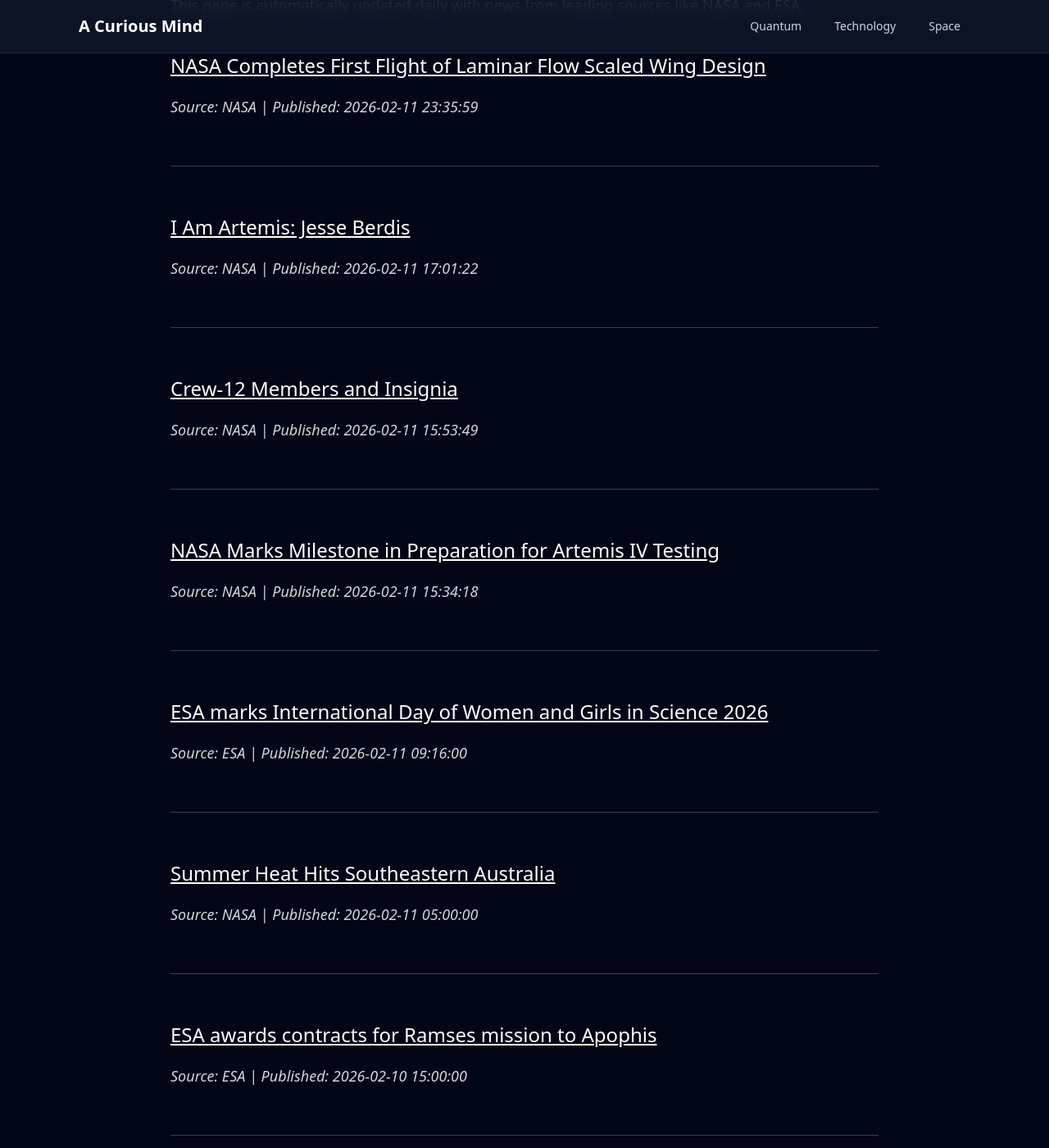
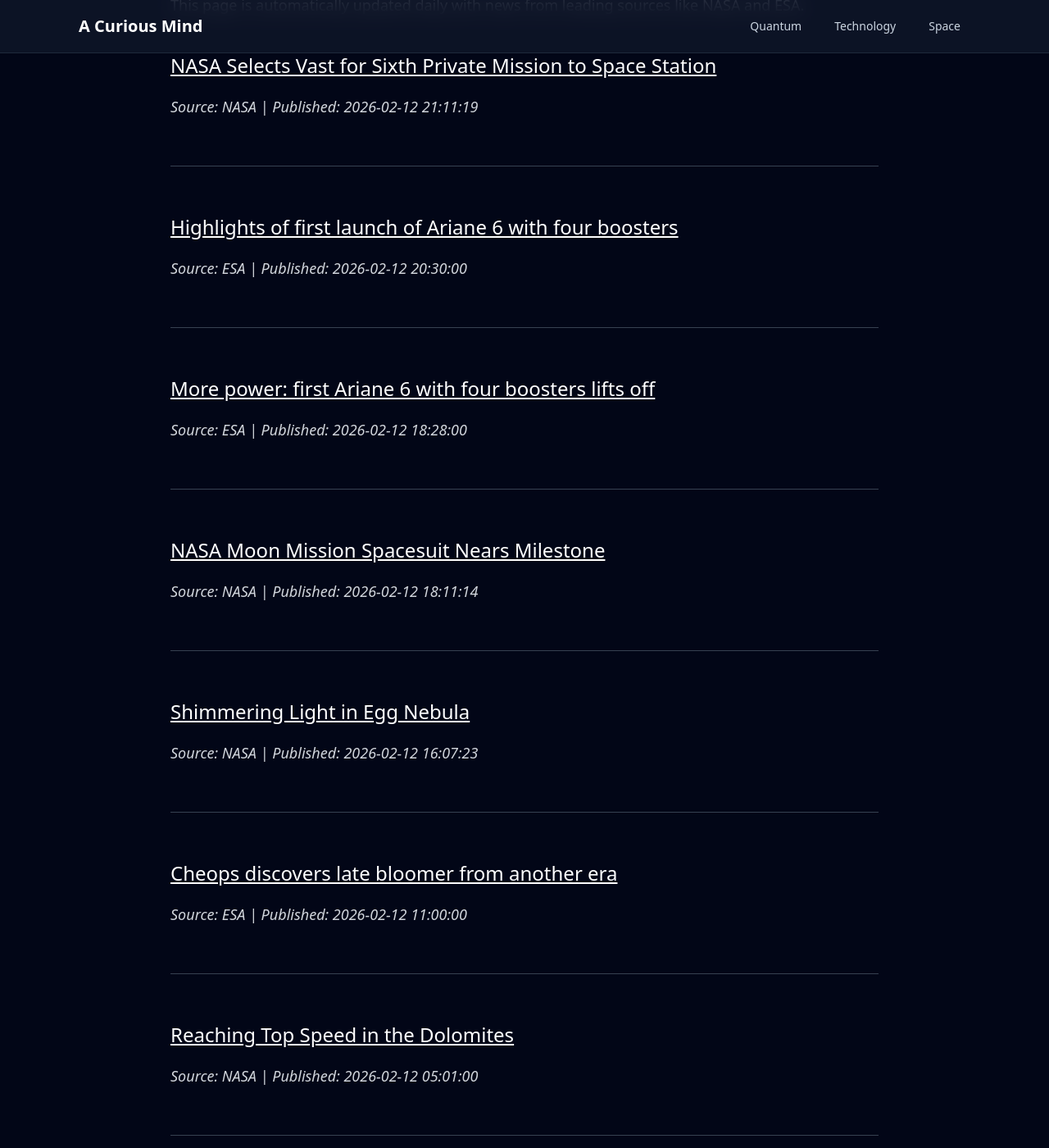
Before and after one commit to onehl7/onehl7.github.io, a Jekyll site: the page built from _posts/2025-11-22-space-updates.md, in a window 1280 px wide and 1400 px high, scrolled down 296 px. Shown: the whole window at 82% size. Built offline with Jekyll 4.4.1, drawn with Linux system fonts in a browser that asks for light colours; nearby versions of some CDN libraries; some of the changed text lies outside the part shown.

Commit message:
Update space news data

```diff
--- a/_data/space_news.json
+++ b/_data/space_news.json
@@ -1,51 +1,51 @@
 [
+  {
+    "source": "NASA",
+    "title": "NASA Selects Vast for Sixth Private Mission to Space Station",
+    "link": "https://www.nasa.gov/news-release/nasa-selects-vast-for-sixth-private-mission-to-space-station/",
+    "published": "2026-02-12 21:11:19"
+  },
+  {
+    "source": "ESA",
+    "title": "Highlights of first launch of Ariane 6 with four boosters",
+    "link": "https://www.esa.int/ESA_Multimedia/Videos/2026/02/Highlights_of_first_launch_of_Ariane_6_with_four_boosters",
+    "published": "2026-02-12 20:30:00"
+  },
+  {
+    "source": "ESA",
+    "title": "More power: first Ariane 6 with four boosters lifts off",
+    "link": "https://www.esa.int/Enabling_Support/Space_Transportation/Ariane/More_power_first_Ariane_6_with_four_boosters_lifts_off",
+    "published": "2026-02-12 18:28:00"
+  },
+  {
+    "source": "NASA",
+    "title": "NASA Moon Mission Spacesuit Nears Milestone",
+    "link": "https://www.nasa.gov/humans-in-space/nasa-moon-mission-spacesuit-nears-milestone/",
+    "published": "2026-02-12 18:11:14"
+  },
+  {
+    "source": "NASA",
+    "title": "Shimmering Light in Egg Nebula",
+    "link": "https://www.nasa.gov/image-article/shimmering-light-in-egg-nebula/",
+    "published": "2026-02-12 16:07:23"
+  },
+  {
+    "source": "ESA",
+    "title": "Cheops discovers late bloomer from another era",
+    "link": "https://www.esa.int/Science_Exploration/Space_Science/Cheops/Cheops_discovers_late_bloomer_from_another_era",
+    "published": "2026-02-12 11:00:00"
+  },
+  {
+    "source": "NASA",
+    "title": "Reaching Top Speed in the Dolomites",
+    "link": "https://science.nasa.gov/earth/earth-observatory/reaching-top-speed-in-the-dolomites/",
+    "published": "2026-02-12 05:01:00"
+  },
   {
     "source": "NASA",
     "title": "NASA Completes First Flight of Laminar Flow Scaled Wing Design",
     "link": "https://www.nasa.gov/image-article/nasa-completes-first-flight-of-laminar-flow-scaled-wing-design/",
     "published": "2026-02-11 23:35:59"
-  },
-  {
-    "source": "NASA",
-    "title": "I Am Artemis: Jesse Berdis",
-    "link": "https://www.nasa.gov/missions/artemis/artemis-2/i-am-artemis-jesse-berdis/",
-    "published": "2026-02-11 17:01:22"
-  },
-  {
-    "source": "NASA",
-    "title": "Crew-12 Members and Insignia",
-    "link": "https://www.nasa.gov/image-article/crew-12-members-and-insignia/",
-    "published": "2026-02-11 15:53:49"
-  },
-  {
-    "source": "NASA",
-    "title": "NASA Marks Milestone in Preparation for Artemis IV Testing",
-    "link": "https://www.nasa.gov/centers-and-facilities/stennis/preparation-for-artemis-iv-testing/",
-    "published": "2026-02-11 15:34:18"
-  },
-  {
-    "source": "ESA",
-    "title": "ESA marks International Day of Women and Girls in Science 2026",
-    "link": "https://www.esa.int/About_Us/Diversity_and_Inclusiveness/ESA_marks_International_Day_of_Women_and_Girls_in_Science_2026",
-    "published": "2026-02-11 09:16:00"
-  },
-  {
-    "source": "NASA",
-    "title": "Summer Heat Hits Southeastern Australia",
-    "link": "https://science.nasa.gov/earth/earth-observatory/summer-heat-hits-southeastern-australia/",
-    "published": "2026-02-11 05:00:00"
-  },
-  {
-    "source": "ESA",
-    "title": "ESA awards contracts for Ramses mission to Apophis",
-    "link": "https://www.esa.int/Space_Safety/Planetary_Defence/ESA_awards_contracts_for_Ramses_mission_to_Apophis",
-    "published": "2026-02-10 15:00:00"
-  },
-  {
-    "source": "ESA",
-    "title": "Hubble captures light show around rapidly dying star",
-    "link": "https://www.esa.int/ESA_Multimedia/Images/2026/02/Hubble_captures_light_show_around_rapidly_dying_star",
-    "published": "2026-02-10 15:00:00"
   },
   {
     "source": "ESA",
```
